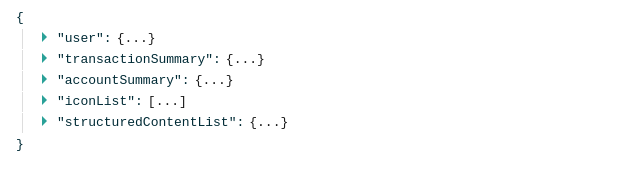
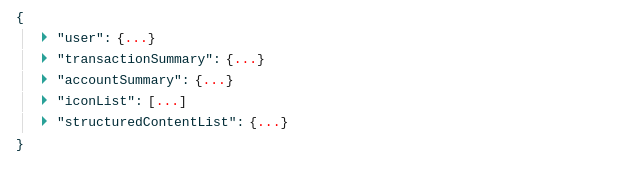
Before and after one commit to nycruslan/react-json-view, a React (Vite) app: page / in a window 1280 px wide. Shown: the top 183 px of the page, without its empty margins (0-640 px from the left). Built offline with nearby package versions, Linux system fonts and the light colour scheme.

Commit message:
more styeles

```diff
--- a/src/App.tsx
+++ b/src/App.tsx
@@ -4,6 +4,8 @@ function App() {
   const data = {
     user: {
       id: 1,
+      test: null,
+      boolean: true,
       name: 'Jane Doe',
       email: 'jane.doe@example.com',
       roles: ['user', 'admin'],
--- a/src/components/JsonViewer.tsx
+++ b/src/components/JsonViewer.tsx
@@ -45,14 +45,16 @@ const JsonNode: React.FC<{ name: string; value: JsonValue }> = React.memo(
           {name}":
           {collapsed && isCollapsible && (
             <span className={styles.collapsibleContent}>
-              {Array.isArray(value) ? ' [...]' : ' {...}'}
+              {Array.isArray(value) ? '[' : '{'}
+              <span className={styles.dots}>...</span>
+              {Array.isArray(value) ? ']' : '}'}
             </span>
           )}
         </span>
         {isCollapsible && !collapsed && (
           <>
             <span className={styles.inlineBracket}>
-              {Array.isArray(value) ? ' [' : ' {'}
+              {Array.isArray(value) ? '[' : '{'}
             </span>
             <JsonViewer data={value} isRoot={false} />
             <span className={styles.inlineClosingBracket}>
--- a/src/components/json-viewer.module.scss
+++ b/src/components/json-viewer.module.scss
@@ -7,14 +7,14 @@ $accent-colors: (
   'string': #028000,
   'number': #1c00cf,
   'boolean': #ff8c00,
-  'null': #a9a9a9,
+  'null': #ff0000,
 );
 $hover-background-color: #f6f6f6;
-$icon-color: #1a1a1a;
 $arrow-size: 5px;
 $transition-duration: 0.2s;
 $transition-easing: ease-in-out;
 $icon-color: rgb(42, 161, 152);
+$dots-color: rgb(203, 75, 22);
 
 // Base viewer styles
 .viewer {
@@ -81,6 +81,10 @@ $icon-color: rgb(42, 161, 152);
   }
 }
 
+.dots {
+  color: red; /* Apply your desired color */
+}
+
 // Value styles
 .primitiveValue {
   display: inline-block;
@@ -109,6 +113,10 @@ $icon-color: rgb(42, 161, 152);
   margin-left: 10px;
 }
 
+.inlineBracket {
+  margin-left: 5px;
+}
+
 // Arrow styles
 .arrowCollapsed,
 .arrowExpanded {
```
